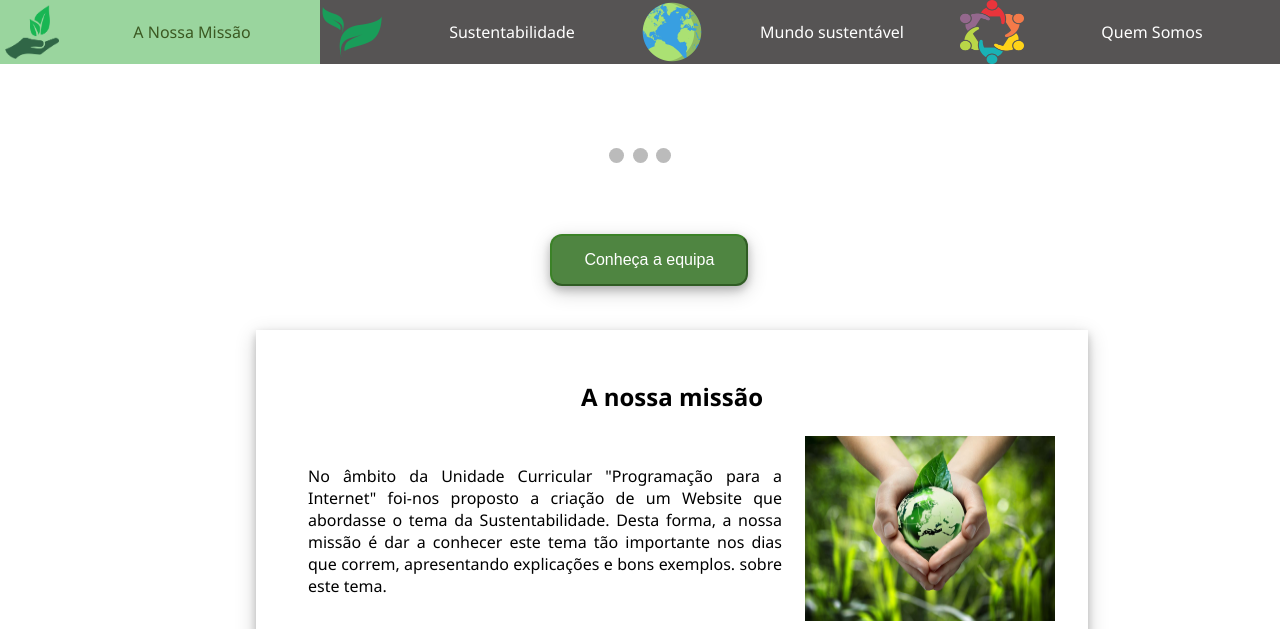
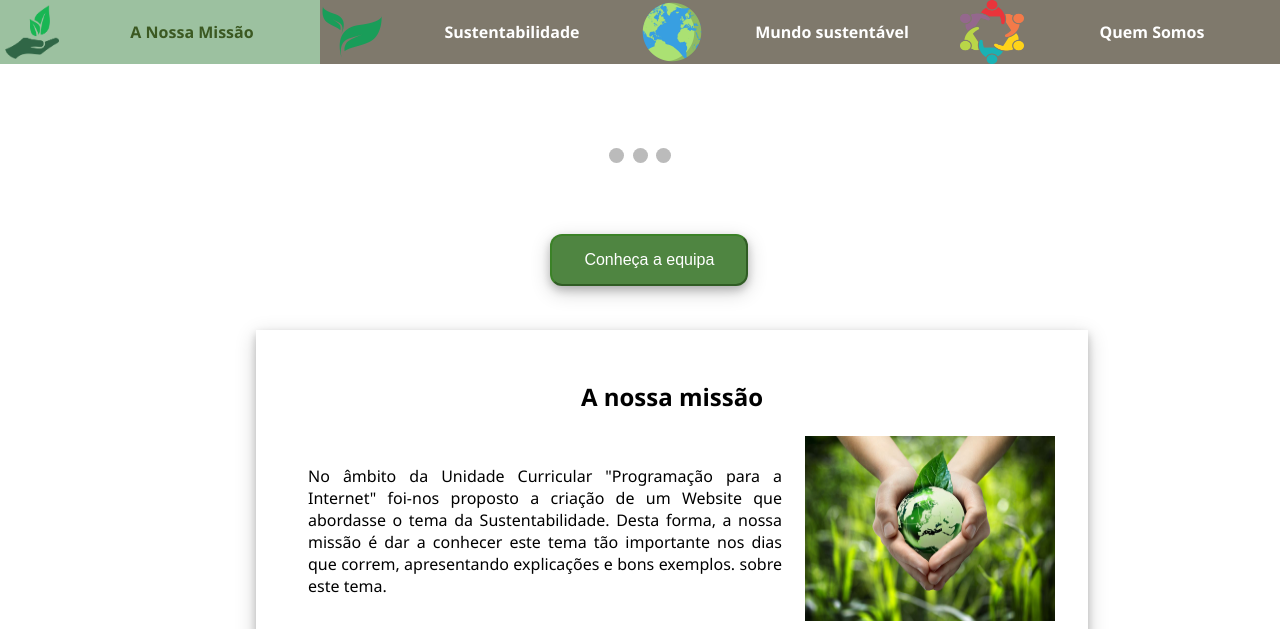
Before and after one commit to Sarabatista16t/PI_Website_Sustentability, a website: page www/MainPage.html in a window 1280 px wide. Shown: the top 629 px of the page. Drawn offline with Linux system fonts and the light colour scheme.

Commit message:
Alterações no menu

```diff
--- a/www/styles/estilos.css
+++ b/www/styles/estilos.css
@@ -37,7 +37,7 @@ body {
     margin: 0;
     padding: 0;
     width: 100%;
-    background-color: rgb(68, 66, 66);
+    background-color: rgb(114, 107, 93);
     opacity: 0.9;
     text-align: center;
     overflow: hidden;
@@ -69,15 +69,15 @@ body {
     display: block;
     background-size: 26px 26px;
     background-repeat: no-repeat;
-    background-color: rgb(68, 66, 66);
     line-height: 26px;
     padding-left: 26px;
     text-decoration: none;
+    font-weight: bold;
     color: rgb(255, 255, 255);
 }
 
 #menu a:hover {
-    background-color: rgb(143, 209, 148);
+    background-color: rgb(146, 187, 150);
     color: rgb(38, 71, 10);
 }
 
```
